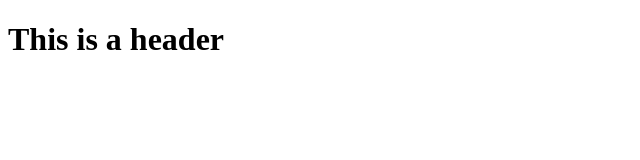
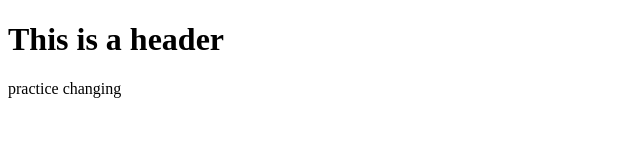
Before and after one commit to saderanye/git-test, a plain HTML site: page index.html in a window 1280 px wide. Shown: the whole page, without its empty margins (0-640 px from the left). Drawn offline with Linux system fonts and the light colour scheme.

Commit message:
second commit

```diff
--- a/index.html
+++ b/index.html
@@ -8,5 +8,6 @@
 </head>
 <body>
     <h1>This is a header</h1>
+    <p>practice changing</p>
 </body>
 </html>
```
